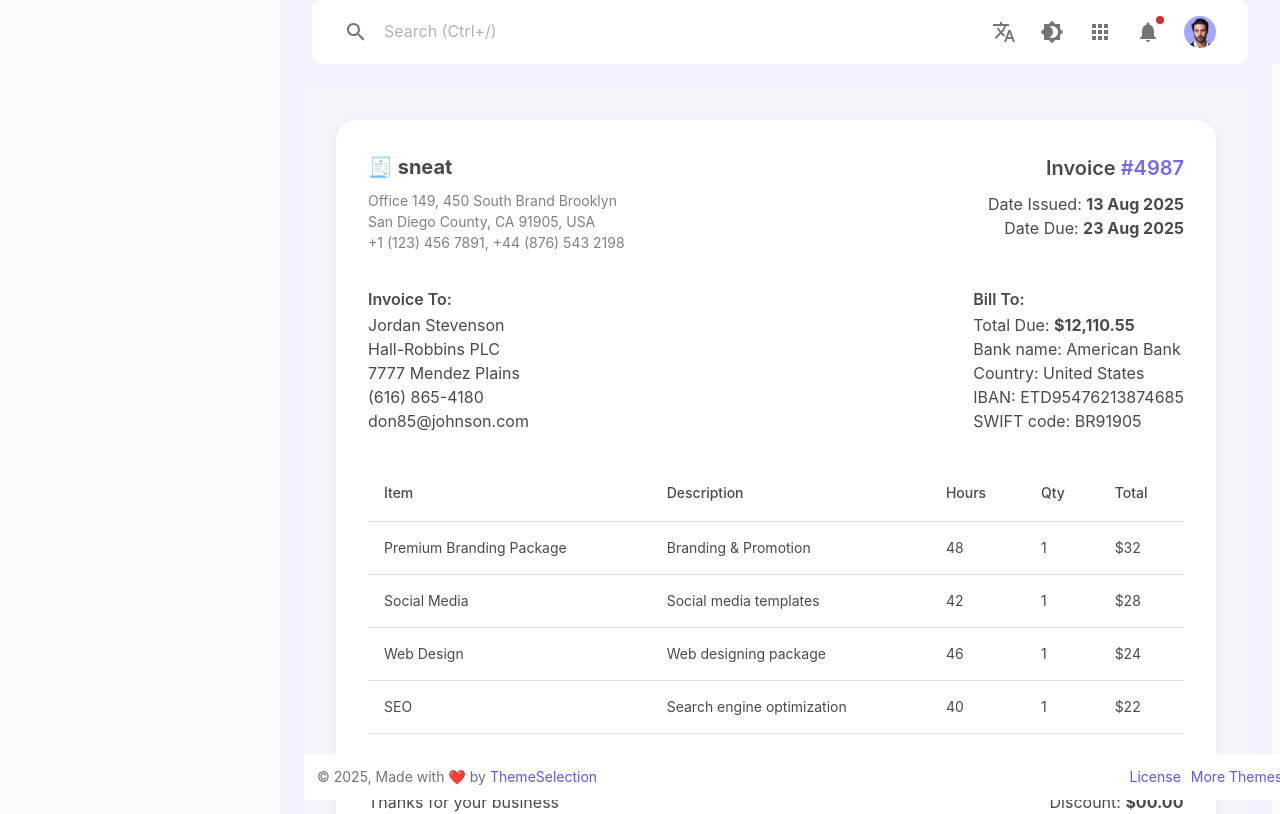
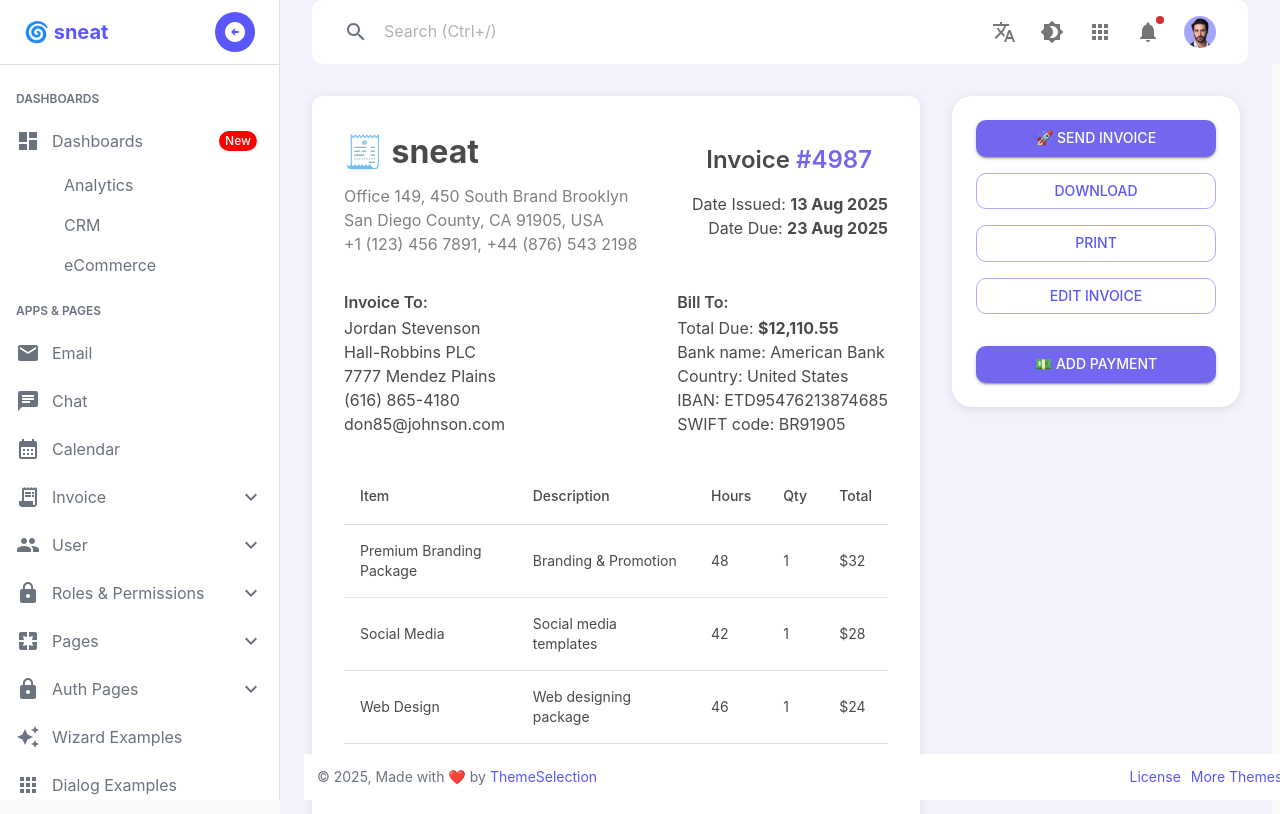
Before and after one commit to chenxi-debugger/analytics_dashboard, a React (Vite) app in the folder client/: page /apps/invoice/preview in a window 1280 px wide. Shown: the top 814 px of the page. Built offline with nearby package versions, Linux system fonts and the light colour scheme.

Commit message:
invoicePreview.jsx

```diff
--- a/client/src/pages/InvoicePreview.jsx
+++ b/client/src/pages/InvoicePreview.jsx
@@ -16,7 +16,7 @@ const InvoicePreview = () => {
   return (
     <Grid container spacing={4} sx={getInvoicePreviewStyle('page')}>
       {/* LEFT SIDE */}
-      <Grid item xs={12} md={8}>
+      <Grid size={{ xs: 12, md: 12, lg: 8 }}>
         <Box sx={getInvoicePreviewStyle('paper')}>
           <Box sx={getInvoicePreviewStyle('header')}>
             <Box>
@@ -29,7 +29,7 @@ const InvoicePreview = () => {
             </Box>
 
             <Box sx={getInvoicePreviewStyle('invoiceInfo')}>
-              <Typography variant="h6" fontWeight={600}>Invoice <span>#4987</span></Typography>
+              <Typography variant="h5" fontWeight={600}>Invoice <span>#4987</span></Typography>
               <Typography>Date Issued: <strong>13 Aug 2025</strong></Typography>
               <Typography>Date Due: <strong>23 Aug 2025</strong></Typography>
             </Box>
@@ -120,7 +120,7 @@ const InvoicePreview = () => {
       </Grid>
 
       {/* RIGHT SIDE */}
-      <Grid item xs={12} md={4}>
+      <Grid size={{ xs: 12, md: 12, lg: 4 }}>
         <Box sx={getInvoicePreviewStyle('actionPanel')}>
           <Button variant="contained" fullWidth sx={getInvoicePreviewStyle('primaryButton')}>
             🚀 SEND INVOICE
--- a/client/src/styles/invoicePreviewStyle.jsx
+++ b/client/src/styles/invoicePreviewStyle.jsx
@@ -2,15 +2,15 @@ const getInvoicePreviewStyle = (key) => {
     switch (key) {
       case 'page':
         return {
-          p: 4,
-          backgroundColor: '#f4f5fa',
+          p: 1,
+        //   backgroundColor: '#f4f5fa',
         };
       case 'paper':
         return {
           p: 4,
           bgcolor: 'white',
-          borderRadius: 2,
-          boxShadow: '0px 2px 10px rgba(0,0,0,0.05)',
+          borderRadius: 1,
+          boxShadow: '0px 2px 10px rgba(0,0,0,0.1)',
         };
       case 'header':
         return {
@@ -21,19 +21,19 @@ const getInvoicePreviewStyle = (key) => {
       case 'logo':
         return {
           fontWeight: 700,
-          fontSize: '1.25rem',
+          fontSize: '2rem',
           mb: 1,
         };
       case 'address':
         return {
           color: 'gray',
-          fontSize: '0.875rem',
+          fontSize: '1rem',
         };
       case 'invoiceInfo':
         return {
           textAlign: 'right',
-          '& h6': {
-            mb: 1,
+          '& h5': {
+            m: 2,
           },
           '& span': {
             color: '#7367f0',
@@ -44,19 +44,20 @@ const getInvoicePreviewStyle = (key) => {
           display: 'flex',
           justifyContent: 'space-between',
           mb: 4,
-          mt: 2,
-          gap: 3,
+          mt: 4,
+          gap: 4,
         };
       case 'footer':
         return {
           display: 'flex',
           justifyContent: 'space-between',
-          mt: 4,
-          mb: 3,
+          mt: 10,
+          mb: 10,
+          fontSize: '1rem',
         };
       case 'note':
         return {
-          fontSize: '0.85rem',
+          fontSize: '1rem',
           color: '#6e6b7b',
         };
       case 'actionPanel':
@@ -64,7 +65,8 @@ const getInvoicePreviewStyle = (key) => {
           p: 3,
           bgcolor: 'white',
           borderRadius: 2,
-          boxShadow: '0px 2px 10px rgba(0,0,0,0.05)',
+          boxShadow: '0px 2px 10px rgba(0,0,0,0.1)',
+          flexGrow: 1,
           display: 'flex',
           flexDirection: 'column',
           gap: 2,
```
